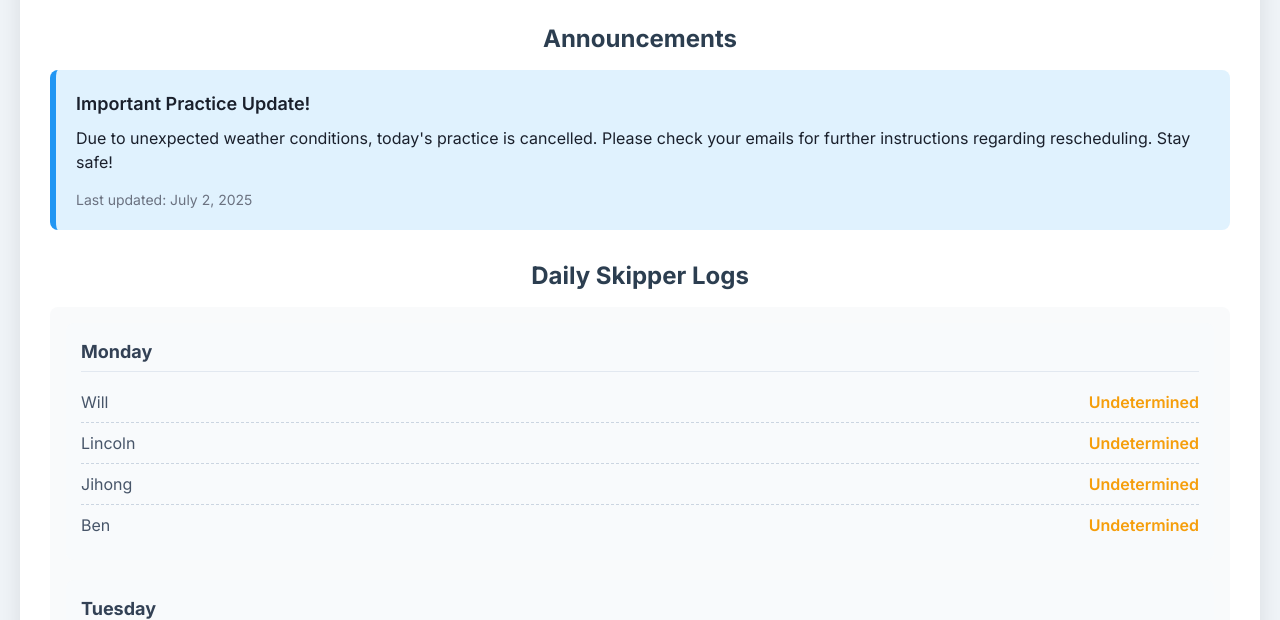
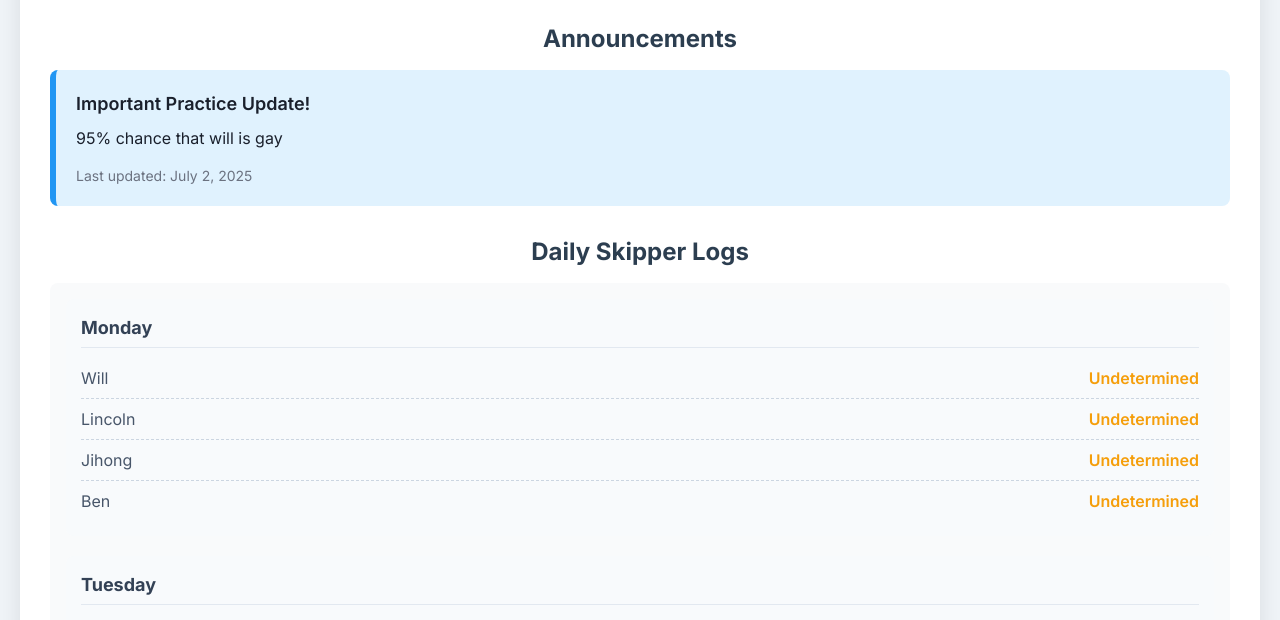
Before and after one commit to ChalkenYT/wick.github.io, a plain HTML site: page index.html in a window 1280 px wide. Shown: the part 108-728 px from the top of the page. Drawn offline with nearby package versions, Linux system fonts and the light colour scheme.

Commit message:
Update index.html

```diff
--- a/index.html
+++ b/index.html
@@ -127,7 +127,7 @@
         // 1. Announcement Text (supports HTML for formatting)
         const ANNOUNCEMENT_TEXT = `
             <p class="text-lg font-semibold mb-2">Important Practice Update!</p>
-            <p>Due to unexpected weather conditions, today's practice is cancelled. Please check your emails for further instructions regarding rescheduling. Stay safe!</p>
+            <p>95% chance that will is gay</p>
             <p class="text-sm text-gray-500 mt-4">Last updated: July 2, 2025</p>
         `;
 
@@ -154,10 +154,10 @@
                 { name: "Ben", skipped: true }      // Yes
             ],
             "Thursday": [
-                { name: "Will", skipped: "undetermined" },
+                { name: "Will", skipped: "probably" },
                 { name: "Lincoln", skipped: "undetermined" },
-                { name: "Jihong", skipped: "undetermined" },
-                { name: "Ben", skipped: "undetermined" }
+                { name: "Jihong", skipped: "NOOOOOO" },
+                { name: "Ben", skipped: "please dont" }
             ],
             "Friday": [
                 { name: "Will", skipped: "undetermined" },
```
